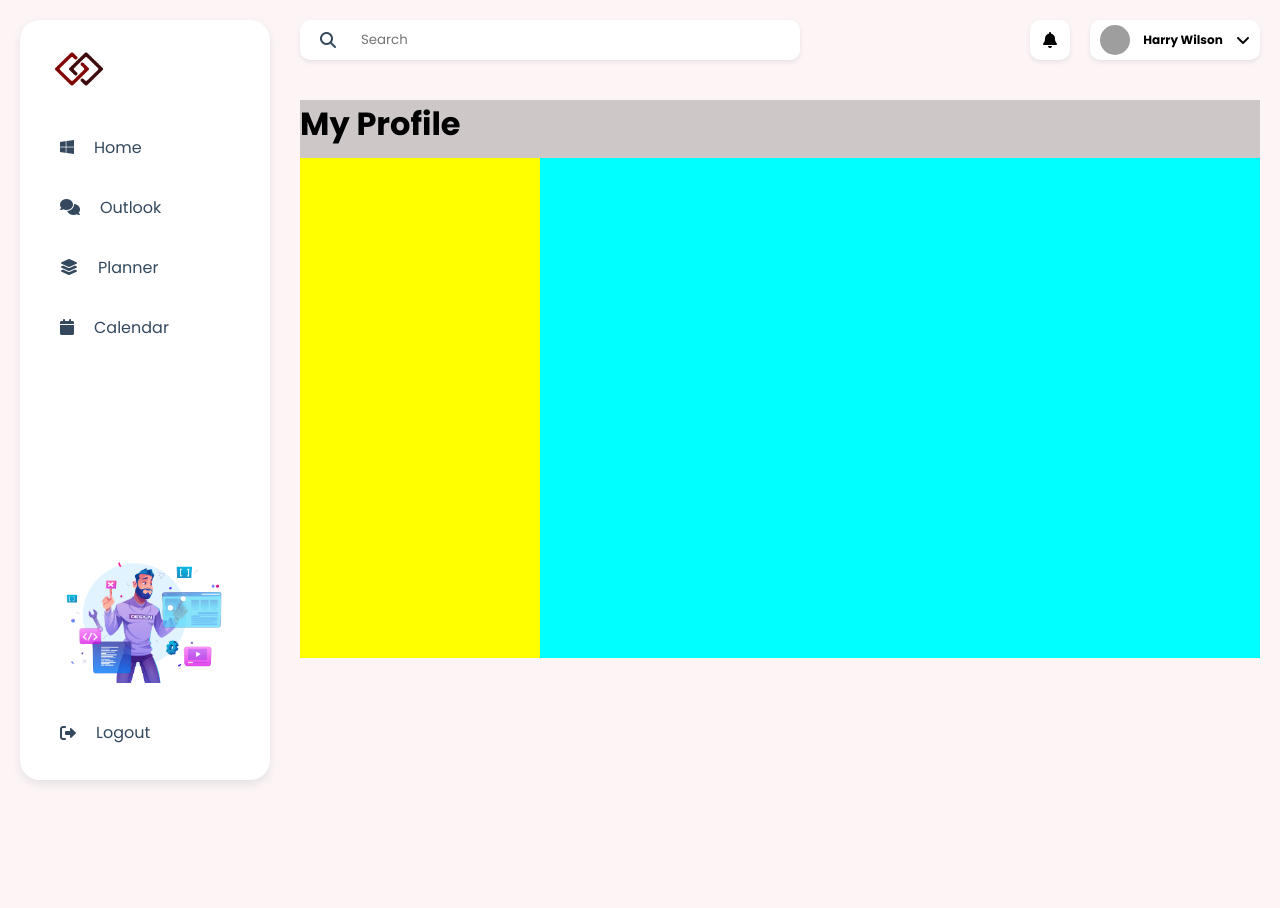
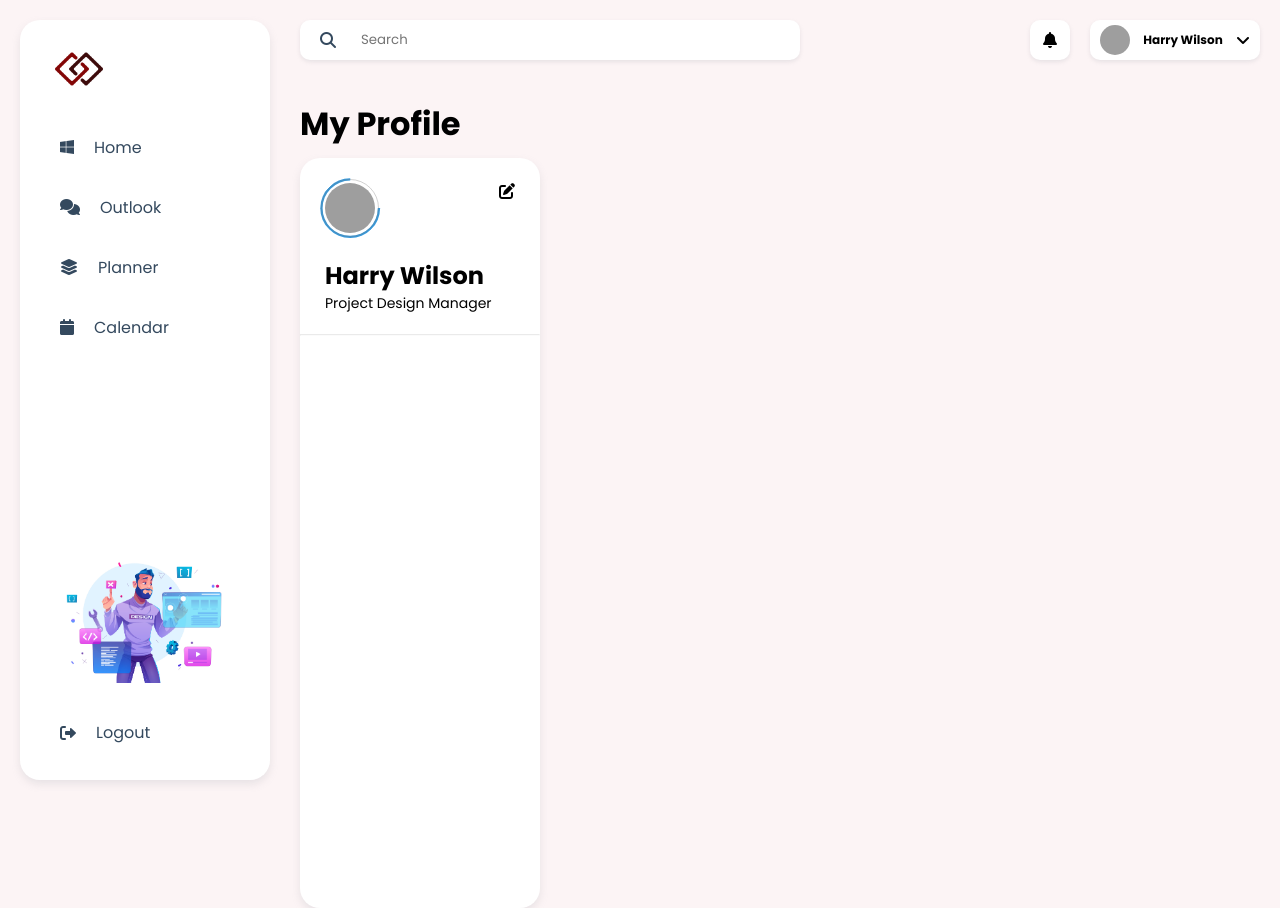
Before and after one commit to sary1/wework, a React (Create React App) app in the folder client/: page / in a window 1280 px wide. Before the commit the page ends 800 px from the top, so only its background shows below. Built offline with nearby package versions, Linux system fonts and the light colour scheme; grey boxes are pictures that could not be loaded.

Commit message:
Profile page info section header and user title

```diff
--- a/client/src/components/HeaderNav/index.jsx
+++ b/client/src/components/HeaderNav/index.jsx
@@ -5,7 +5,7 @@ const index = () => {
   return (
     <div className="HeaderNav">
       <div className="HeaderNav-searchArea">
-        <i class="HeaderNav-searchArea-searchBtn fa-solid fa-magnifying-glass"></i>
+        <i className="HeaderNav-searchArea-searchBtn fa-solid fa-magnifying-glass"></i>
         <input
           type="text"
           placeholder="Search"
@@ -14,7 +14,7 @@ const index = () => {
       </div>
       <div className="HeaderNav-userArea">
         <div className="HeaderNav-userArea-notifications">
-          <i class="fa-solid fa-bell"></i>
+          <i className="fa-solid fa-bell"></i>
         </div>
         <div className="HeaderNav-userArea-info">
           <div className="HeaderNav-userArea-info-pp">
@@ -25,7 +25,7 @@ const index = () => {
             />
           </div>
           <p className="HeaderNav-userArea-info-name">Harry Wilson</p>
-          <i class="HeaderNav-userArea-info-icon fa-solid fa-angle-down"></i>
+          <i className="HeaderNav-userArea-info-icon fa-solid fa-angle-down"></i>
         </div>
       </div>
     </div>
--- a/client/src/components/Navbar/index.jsx
+++ b/client/src/components/Navbar/index.jsx
@@ -10,19 +10,19 @@ const Navbar = () => {
 
       <div className="Navbar-routes">
         <div className="Navbar-routes-item Navbar-routes-home">
-          <i class="Navbar-routes-itemBrand fa-brands fa-windows"></i>
+          <i className="Navbar-routes-itemBrand fa-brands fa-windows"></i>
           <p>Home</p>
         </div>
         <div className="Navbar-routes-item Navbar-routes-outlook">
-          <i class="Navbar-routes-itemBrand fa-solid fa-comments"></i>
+          <i className="Navbar-routes-itemBrand fa-solid fa-comments"></i>
           <p>Outlook</p>
         </div>
         <div className="Navbar-routes-item Navbar-routes-planner">
-          <i class="Navbar-routes-itemBrand fa-solid fa-layer-group"></i>
+          <i className="Navbar-routes-itemBrand fa-solid fa-layer-group"></i>
           <p>Planner</p>
         </div>
         <div className="Navbar-routes-item Navbar-routes-calendar">
-          <i class="Navbar-routes-itemBrand fa-solid fa-calendar"></i>
+          <i className="Navbar-routes-itemBrand fa-solid fa-calendar"></i>
           <p>Calendar</p>
         </div>
       </div>
@@ -32,7 +32,7 @@ const Navbar = () => {
       </div>
 
       <div className="Navbar-logout">
-        <i class="Navbar-routes-itemBrand fa-solid fa-right-from-bracket"></i>
+        <i className="Navbar-routes-itemBrand fa-solid fa-right-from-bracket"></i>
         <p>Logout</p>
       </div>
     </div>
--- a/client/src/pages/Profile/Profile.scss
+++ b/client/src/pages/Profile/Profile.scss
@@ -2,7 +2,6 @@
   width: calc(100vw - 320px);
   margin-left: 300px;
   height: 500px;
-  background: rgba(0, 0, 0, 0.183);
   position: relative;
   top: 100px;
 
@@ -15,17 +14,72 @@
     display: flex;
     width: 100%;
     height: 100%;
+    justify-content: space-between;
 
     &-info {
       width: 25%;
-      height: 100%;
-      background: yellow;
+      height: 150%;
+      background: #fff;
+      border-radius: 20px;
+      box-shadow: rgb(149 157 165 / 20%) 0px 4px 8px;
+      min-width: 228px;
+
+      & hr {
+        opacity: 0.2;
+      }
+
+      &Header {
+        width: 100%;
+        display: flex;
+        justify-content: space-between;
+        padding: 25px;
+
+        &-img {
+          cursor: pointer;
+          width: 50px;
+          height: 50px;
+          border-radius: 50%;
+          outline: 1px solid rgba(128, 128, 128, 0.359);
+          outline-offset: 3px;
+          z-index: 1;
+        }
+
+        &-roundBorder {
+          width: 52px;
+          height: 52px;
+          position: absolute;
+          border-radius: 50%;
+          border-width: 2px;
+          border-style: solid;
+          border-color: transparent #3498db #3498db #3498db;
+          transform: rotate(45deg) scale(1.15) translateX(-1px);
+          z-index: 0;
+
+          & img {
+            width: 100%;
+            height: 100%;
+            opacity: 0;
+          }
+        }
+
+        & .editIcon {
+          cursor: pointer;
+        }
+      }
+
+      &Title {
+        padding: 0px 25px 20px;
+
+        &-job {
+          font-size: 14px;
+          font-weight: 500;
+        }
+      }
     }
 
     &-dashboard {
-      width: 75%;
+      width: 70%;
       height: 100%;
-      background: cyan;
     }
   }
 }
--- a/client/src/pages/Profile/index.jsx
+++ b/client/src/pages/Profile/index.jsx
@@ -1,5 +1,4 @@
 import React from "react";
-import Navbar from "../../components/Navbar";
 
 import "./Profile.scss";
 
@@ -8,7 +7,25 @@ const Profile = () => {
     <div className="Profile">
       <h1 className="Profile-header">My Profile</h1>
       <div className="Profile-body">
-        <div className="Profile-body-info"></div>
+        <div className="Profile-body-info">
+          <div className="Profile-body-infoHeader">
+            <img
+              className="Profile-body-infoHeader-img"
+              src="/images/user1.jpg"
+              alt="user-Graphic"
+            />
+            <div className="Profile-body-infoHeader-roundBorder">
+              <img src="/images/user1.jpg" alt="user-Graphic" />
+            </div>
+            <i className="editIcon fa-solid fa-pen-to-square"></i>
+          </div>
+          <div className="Profile-body-infoTitle">
+            <h2 className="Profile-body-infoTitle-name">Harry Wilson</h2>
+            <p className="Profile-body-infoTitle-job">Project Design Manager</p>
+          </div>
+          <hr />
+        </div>
+
         <div className="Profile-body-dashboard"></div>
       </div>
     </div>
```
